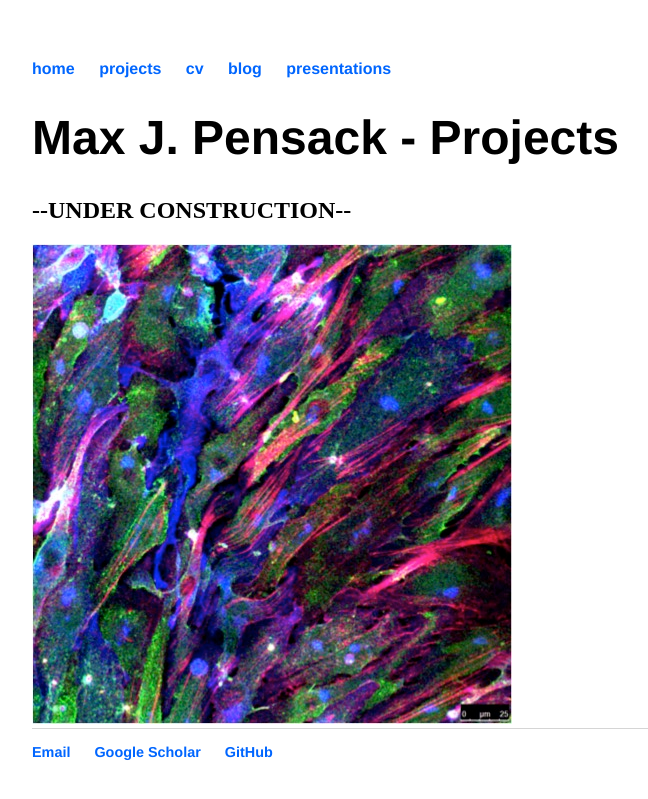
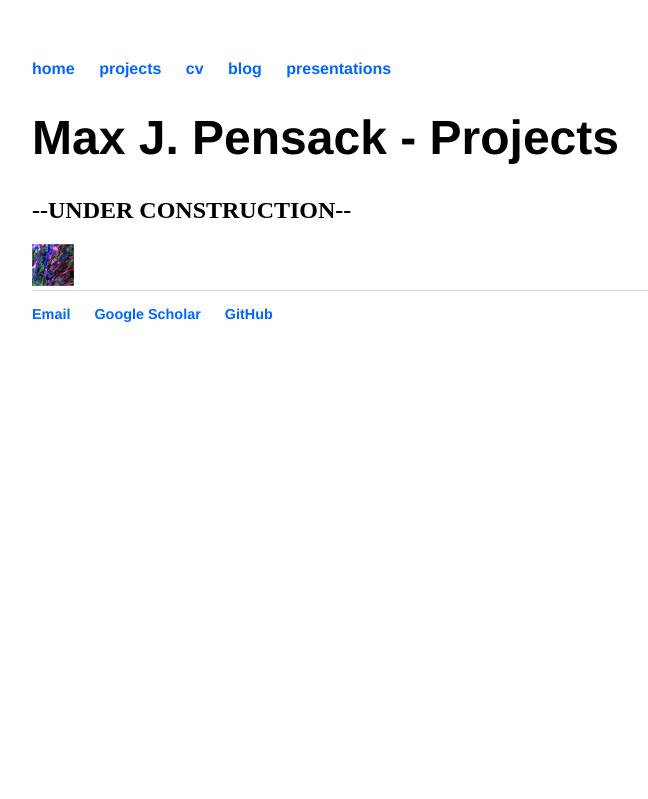
Before and after one commit to maxpensack/maxpensack.github.io, a Jekyll site: the page built from projects/index.html, in a window 1280 px wide. Shown: the top 799 px of the page, without its empty margins (160-808 px from the left). Built offline with Jekyll 4.4.1, drawn with Linux system fonts in a browser that asks for light colours.

```diff
--- a/cv/index.html
+++ b/cv/index.html
@@ -3,6 +3,6 @@
 title: Max J. Pensack - CV
 ---
 	<h1>{{ page.title }}</h1>
-	<embed src="/cv/Pensack_Research_Resume_042821.pdf" width="100%" height="500px"></iframe>
+	<iframe src="/cv/Pensack_Research_Resume_042821.pdf" width="100%" height="500px"></iframe>
 
 	<p><a href="/cv/Pensack_Research_Resume_042821.pdf">Download</a></p>
--- a/projects/index.html
+++ b/projects/index.html
@@ -4,5 +4,5 @@
 ---
 <h1>{{ page.title }}</h1>
 <h2>--UNDER CONSTRUCTION--</h2>
-<img src="cells.jpg" alt="Micrograph">
+<img src="cells.jpg" alt="Micrograph" width="42">
 </div>
```
